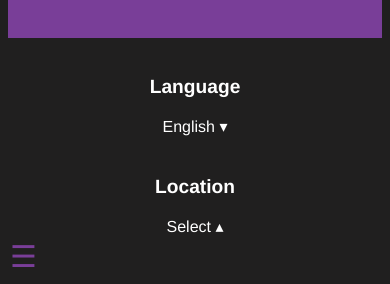
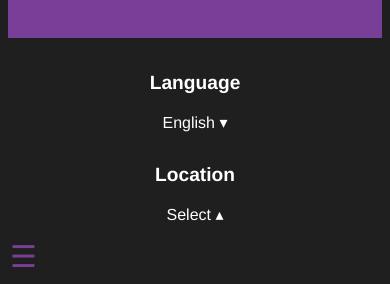
Before and after one commit to web-design-project-2025/web-design-project-group-30, a website: page profile.html in a window 390 px wide. Shown: the part 560-844 px from the top of the page. Drawn offline with Linux system fonts and the light colour scheme.

Commit message:
made it so that the area of when u click on either language or location is a lot smaller to avoid accidentally triggering it on mobile

```diff
--- a/css/profile.css
+++ b/css/profile.css
@@ -202,7 +202,11 @@ button:hover {
   }
   .dropdown-toggle {
     font-size: 0.9rem;
-    padding: 8px;
+    display: inline-block;
+    width: auto;
+    padding: 4px 8px;
+    margin: 0 auto;
+    border-radius: 5px;
   }
 
   .dropdown-toggle p {
```
